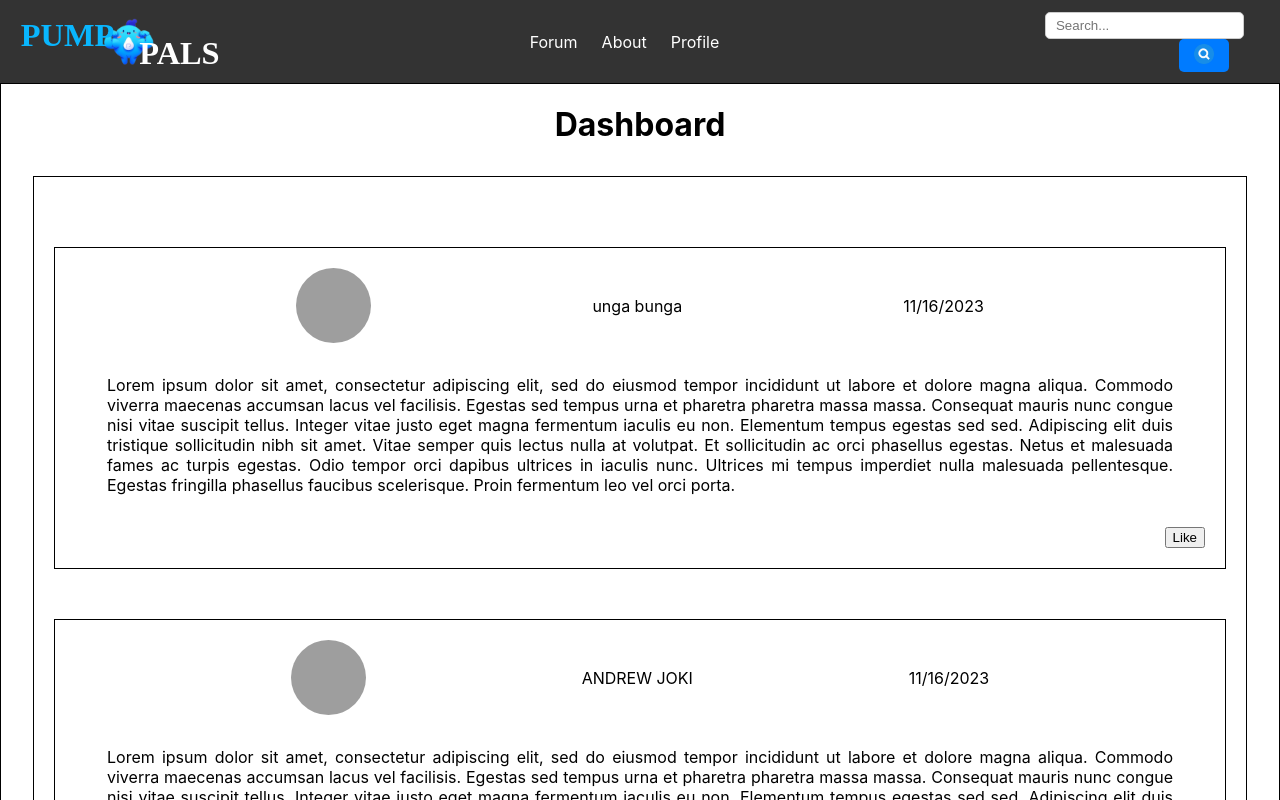
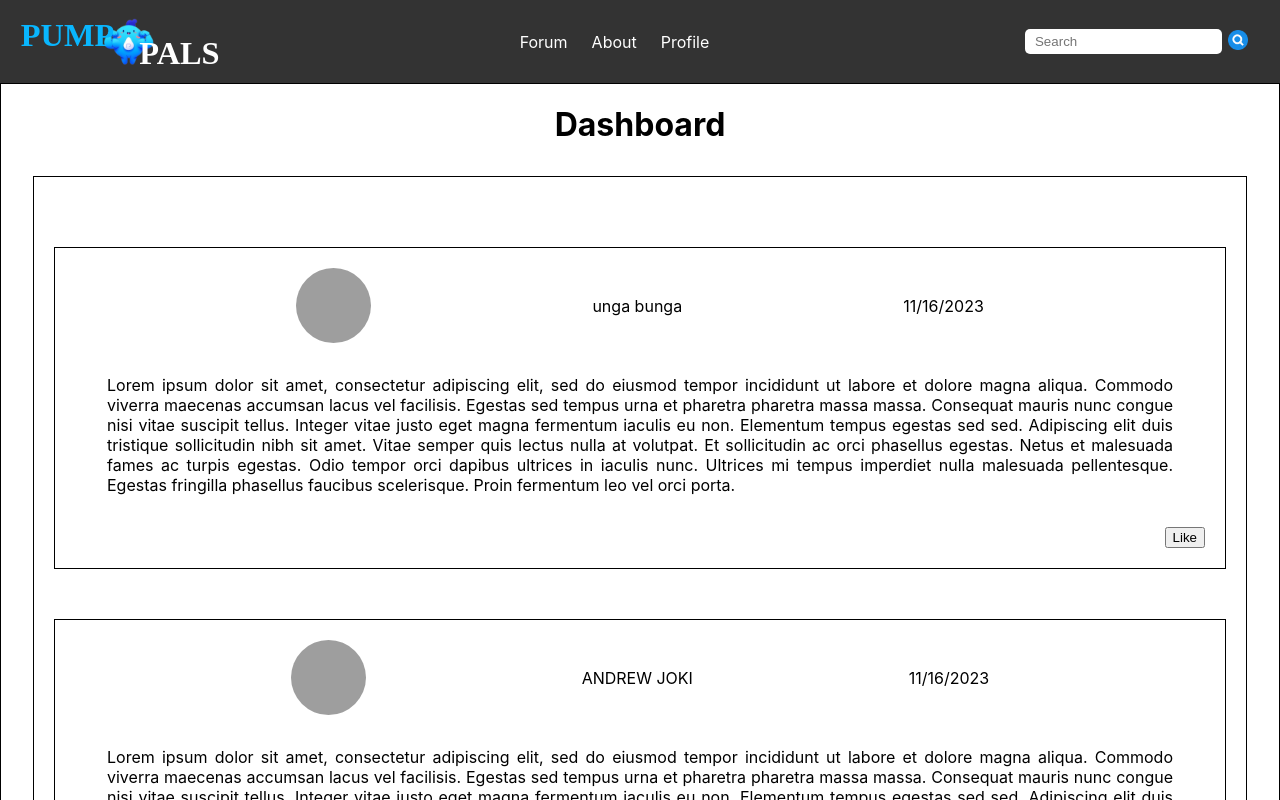
Before and after one commit to tommytran9/PumpPals_React, a React (Create React App) app: page / in a window 1280 px wide. Shown: the top 800 px of the page. Built offline with nearby package versions, Linux system fonts and the light colour scheme; grey boxes are pictures that could not be loaded.

Commit message:
Search button modifications

```diff
--- a/src/Navbar.js
+++ b/src/Navbar.js
@@ -27,14 +27,14 @@ function Navbar() {
             <form onSubmit={handleSearch} class="search-form">
                  <input
                      type="text"
-                     placeholder="Search..."
+                     placeholder="Search"
                      value={searchQuery}
                      onChange={(e) => setSearchQuery(e.target.value)}
                          class="search-input"
              />
 
                   <button type="submit" class="search-button" >
-                  <img src="search.png"></img>
+                  <img src="search.png" ></img>
                   </button>
 
             </form>
--- a/src/index.css
+++ b/src/index.css
@@ -115,7 +115,7 @@ body {
 
 form {
   display: flex;
-  flex-direction: column;
+  flex-direction: row;
   justify-content: center;
   align-items: center;
   margin: 10px;
@@ -162,35 +162,24 @@ form {
   padding: 5px 0;
 }
 
-.search-form {
-  display: flex;        /* Enables Flexbox */
-  align-items: center;
-}
+
 
 .search-input {
   padding: 5px 10px;
   margin-left: 10px;
-  border: 1px solid #ccc;
+  border: none;
   border-radius: 5px;
 }
 
-.search-button {
-  padding: 5px 15px;
-  background-color: #007bff;
-  color: white;
-  border: none;
-  border-radius: 5px;
-  cursor: pointer;
-  margin-left:120px
 
 
-}
-.search-input {
-  flex-grow: 1;           /* Allows the input to grow and fill available space */
-  margin-right: 10px;
+.search-button{
+  background-color:transparent;
+  border: none;
 }
 
-.search-button img {
+.search-button img{
   width: 20px;       /* Width of the image */
   height: 20px;      /* Height of the image */
+
 }
```
